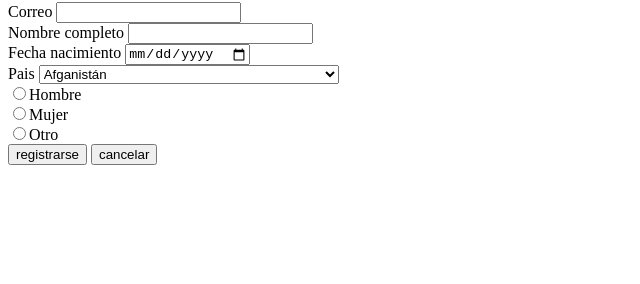
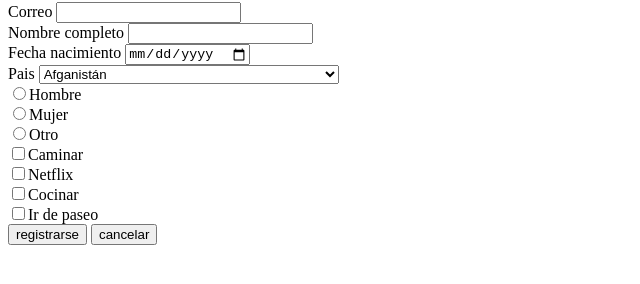
Before and after one commit to emilio93/HTML-CSS-JS-Practice, a plain HTML site: page index.html in a window 1280 px wide. Shown: the part 78-362 px from the top of the page, without its empty margins (0-640 px from the left). Drawn offline with Linux system fonts and the light colour scheme.

Commit message:
Display hobbies checkboxes

```diff
--- a/index.html
+++ b/index.html
@@ -28,6 +28,8 @@
       </div>
       <div id="gender">
       </div>
+      <div id="hobbies">
+      </div>
       <button onclick="submitForm()" class="primary-button" type="button">
         registrarse
       </button>
--- a/scripts.js
+++ b/scripts.js
@@ -22,6 +22,25 @@ const setup = () => {
     if (index < gender.length) {
       const br = document.createElement('br');
       document.getElementById('gender').appendChild(br);
+    }
+  });
+
+  hobbies.forEach((hobby, index) => {
+    let checkbox = document.createElement('input');
+    const id = `hobby${index}`;
+    checkbox.setAttribute('type', 'checkbox');
+    checkbox.setAttribute('name', 'hobby');
+    checkbox.setAttribute('id', id);
+    checkbox.value = index;
+    document.getElementById('hobbies').appendChild(checkbox);
+
+    let label = document.createElement('label');
+    label.setAttribute('for', id);
+    label.innerHTML = hobby;
+    document.getElementById('hobbies').appendChild(label);
+    if (index < hobbies.length) {
+      const br = document.createElement('br');
+      document.getElementById('hobbies').appendChild(br);
     }
   });
 }
```
